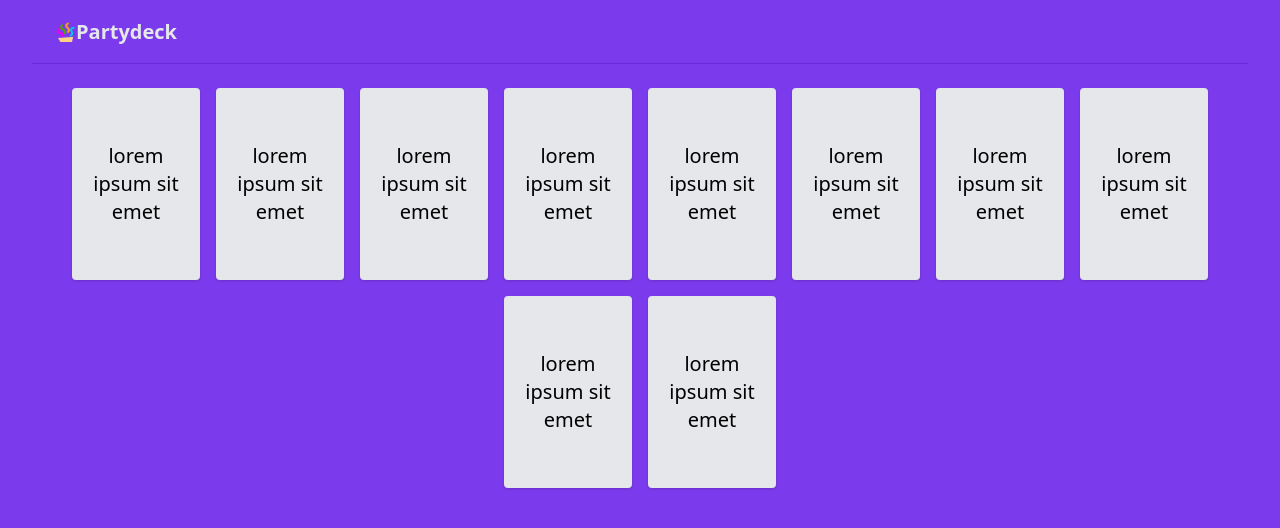
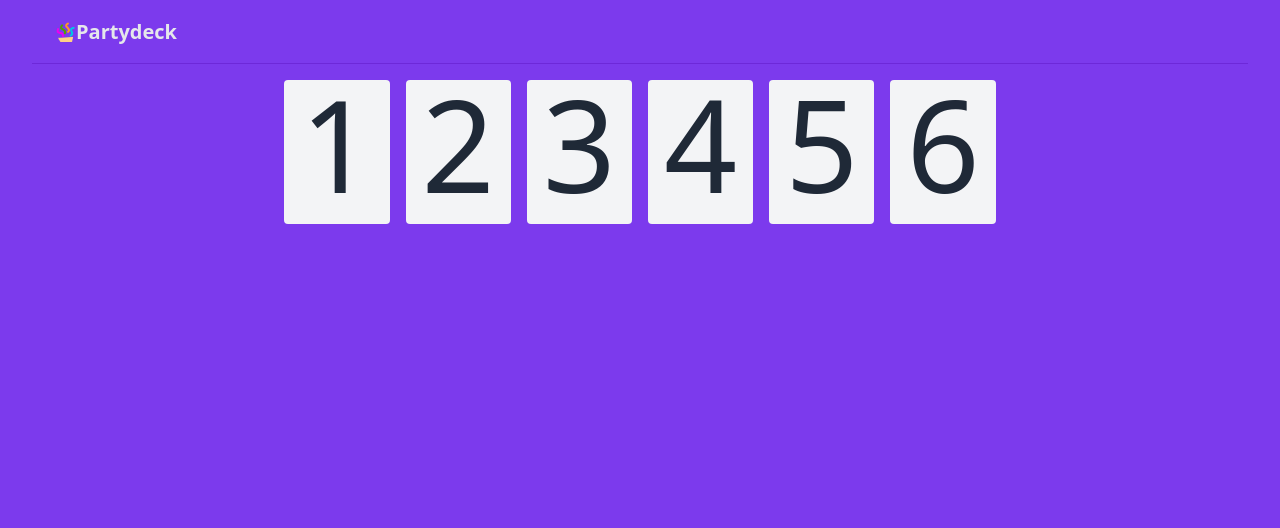
Before and after one commit to itays123/partydeck, a React (Create React App) app in the folder game/: page / in a window 1280 px wide. Shown: the top 528 px of the page. Built offline with nearby package versions, Linux system fonts and the light colour scheme.

Commit message:
REFACTOR: folder structure

```diff
--- a/game/src/App.js
+++ b/game/src/App.js
@@ -1,6 +1,5 @@
 import GameContextProvider from './game/GameContext';
-import Navbar from './navigation/Navbar';
-import CardPicker from './card/CardPicker';
+import Navbar from './shared/Navbar';
 import RoundContextProvider from './round/RoundContext';
 import Deck from './card/Deck';
 
--- a/game/src/game/GameContext.js
+++ b/game/src/game/GameContext.js
@@ -1,15 +1,24 @@
 import { createContext, useContext, useState } from 'react';
-import Lobby from './Lobby';
+import Lobby from '../lobby/Lobby';
 
 const GameContext = createContext();
 
 const GameContextProvider = ({ children }) => {
-  const [round, setRound] = useState(1);
+  const [round, setRound] = useState(0);
   const [playerCount, setPlayerCount] = useState(1);
   const [isAdmin, setAdmin] = useState(false);
   const [gameCode, setGameCode] = useState('123456');
   return (
-    <GameContext.Provider value={{ round, isAdmin }}>
+    <GameContext.Provider
+      value={{
+        round,
+        isAdmin,
+        setRound,
+        setPlayerCount,
+        setAdmin,
+        setGameCode,
+      }}
+    >
       {round === 0 ? (
         <Lobby
           playerCount={playerCount}
```
Also changed, not shown: game/src/lobby/Lobby.js (renamed from game/src/game/Lobby.js), game/src/shared/Navbar.js (renamed from game/src/navigation/Navbar.js).
